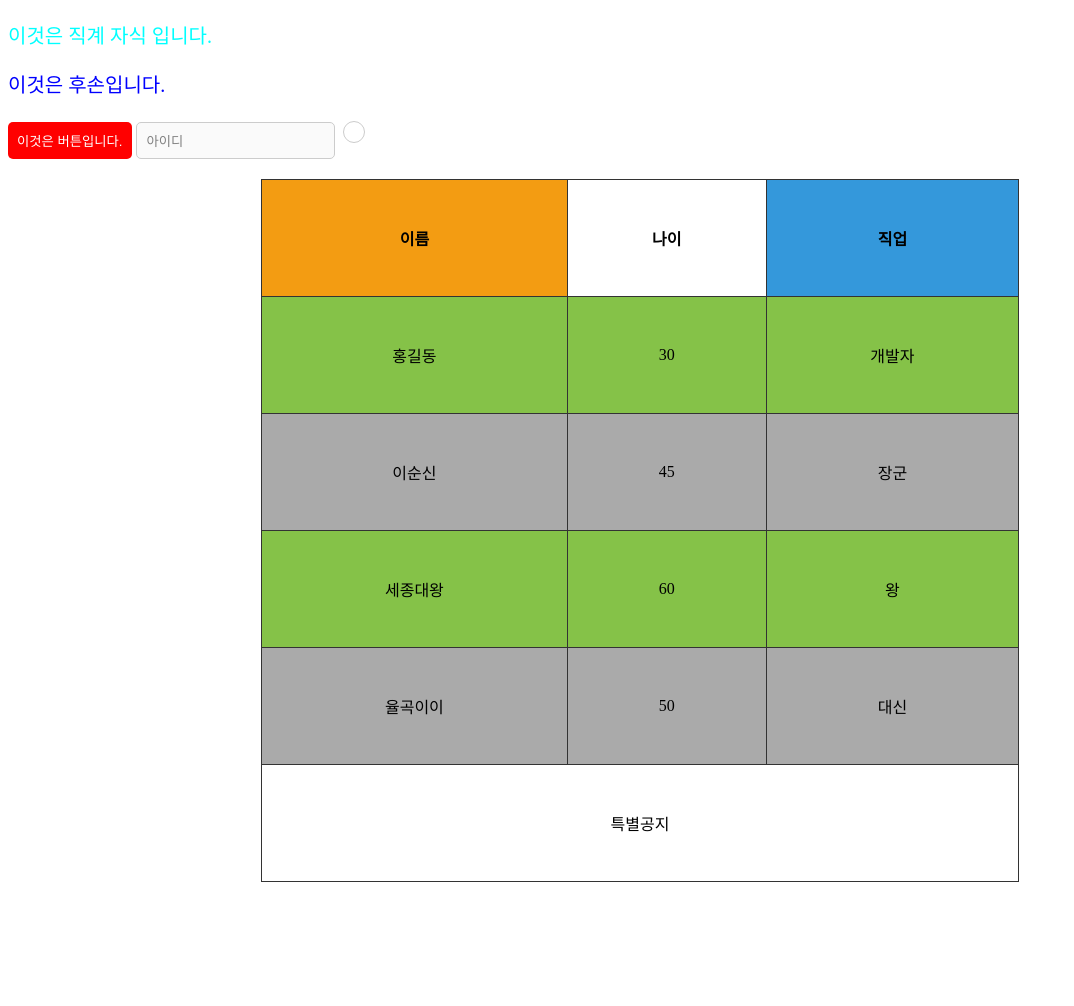
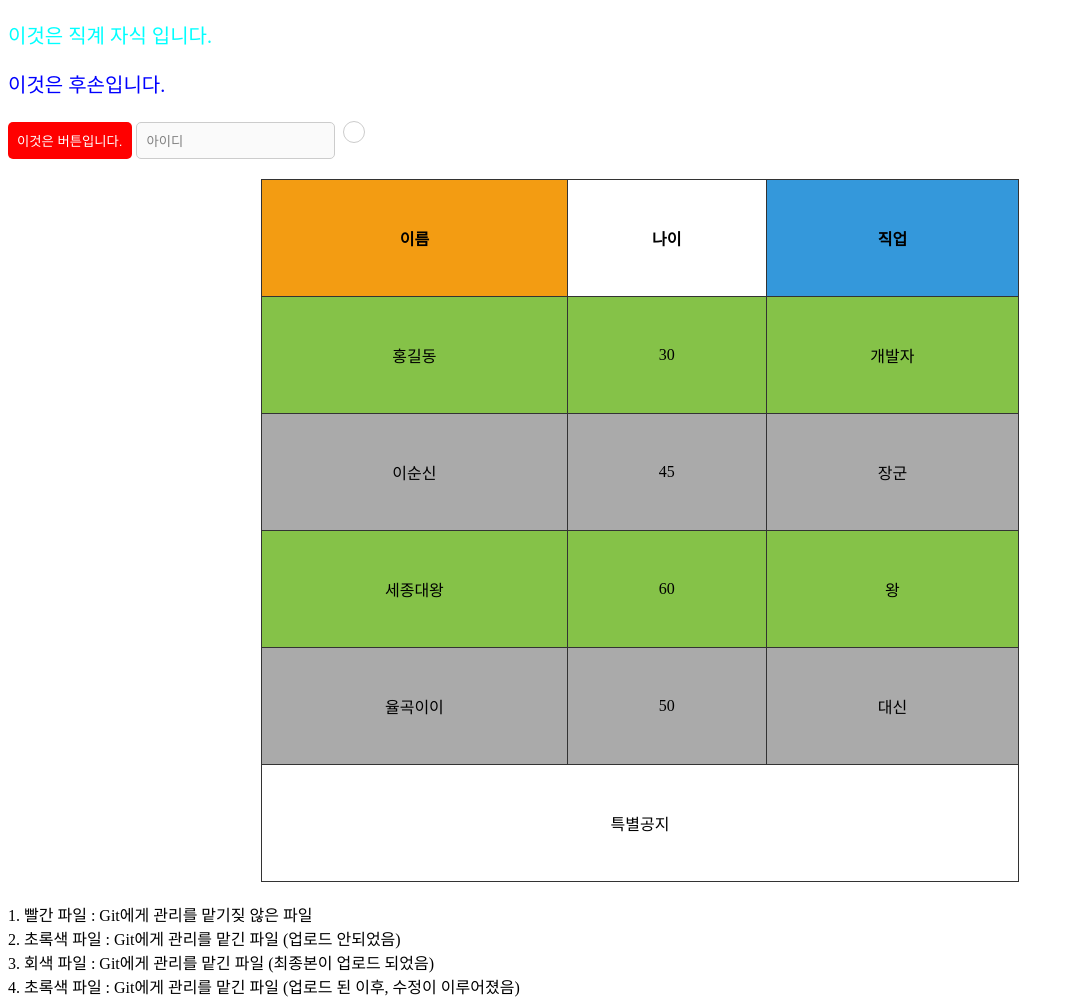
Before and after one commit to joohyuna/02_HTML, a website: page chap07_selector.html in a window 1280 px wide. Shown: the whole page, without its empty margins (0-1074 px from the left). Before the commit the page ends 902 px from the top, so only its background shows below. Drawn offline with Linux system fonts and the light colour scheme.

Commit message:
3월 16일 수업내용 (2)

```diff
--- a/chap07_selector.html
+++ b/chap07_selector.html
@@ -63,5 +63,9 @@
     </tfoot>
 </table>
 
+<div>1. 빨간 파일 : Git에게 관리를 맡기짖 않은 파일</div>
+<div>2. 초록색 파일 : Git에게 관리를 맡긴 파일 (업로드 안되었음)</div>
+<div>3. 회색 파일 : Git에게 관리를 맡긴 파일 (최종본이 업로드 되었음)</div>
+<div>4. 초록색 파일 : Git에게 관리를 맡긴 파일 (업로드 된 이후, 수정이 이루어졌음)</div>
 </body>
 </html>
```
